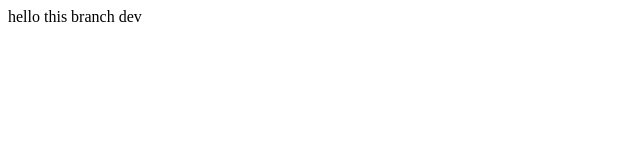
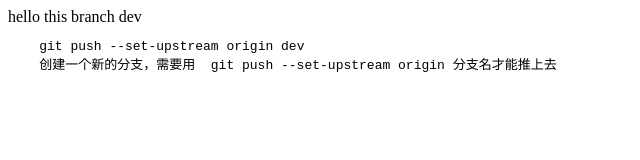
Before and after one commit to 841660202/gitAction, a plain HTML site: page index.html in a window 1280 px wide. Shown: the whole page, without its empty margins (0-640 px from the left). Drawn offline with Linux system fonts and the light colour scheme.

Commit message:
增加一个新的分支

```diff
--- a/index.html
+++ b/index.html
@@ -8,5 +8,9 @@
 </head>
 <body>
   hello this branch dev
+  <pre>
+    git push --set-upstream origin dev
+    创建一个新的分支，需要用  git push --set-upstream origin 分支名才能推上去
+  </pre>
 </body>
 </html>
```
